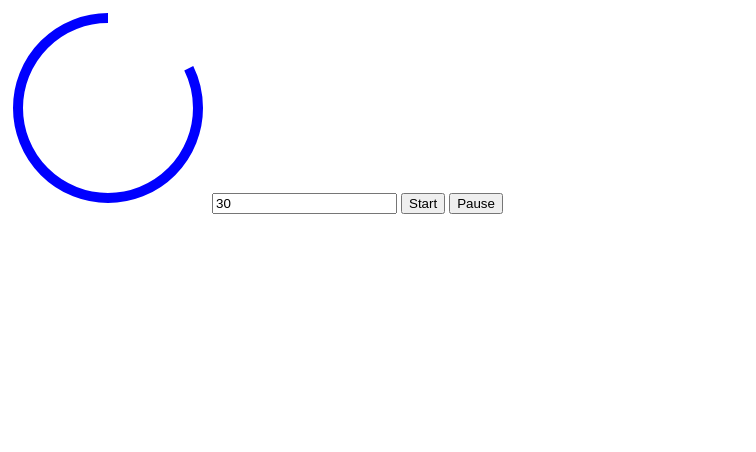
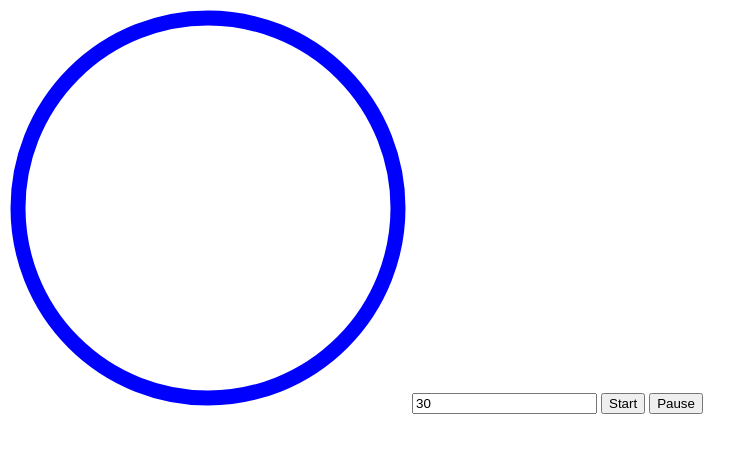
Before and after one commit to denineguy/timer, a plain HTML site: page index.html in a window 1280 px wide. Shown: the whole page, without its empty margins (0-756 px from the left). Drawn offline with Linux system fonts and the light colour scheme.

Commit message:
First pass at the animation

```diff
--- a/index.html
+++ b/index.html
@@ -2,17 +2,15 @@
 <html>
   <head></head>
   <body>
-    <svg height="200" width="200">
+    <svg height="400" width="400">
       <circle
-        r="90"
-        cx="100"
-        cy="100"
+        r="190"
+        cx="200"
+        cy="200"
         fill="transparent"
         stroke="blue"
-        stroke-width="10"
-        stroke-dasharray="560"
-        stroke-dashoffset="-100"
-        transform="rotate(-90, 100,100)">
+        stroke-width="15"
+        transform="rotate(-90, 200,200)">
       </circle>
     </svg>
     <input id="duration" value="30"/>
--- a/index.js
+++ b/index.js
@@ -1,6 +1,12 @@
 const durationInput = document.querySelector('#duration');
 const startButton = document.querySelector('#start');
 const pauseButton = document.querySelector('#pause');
+const circle = document.querySelector("circle");
+
+const perimeter = circle.getAttribute('r') * 2 * Math.PI;
+circle.setAttribute('stroke-dasharray', perimeter);
+
+let currentOffset = 0;
 
 const timer = new Timer(durationInput, startButton, pauseButton, {
     onStart() {
@@ -8,6 +14,8 @@ const timer = new Timer(durationInput, startButton, pauseButton, {
     },
     onTick() {
         console.log("Timer just ticked down")
+        circle.setAttribute('stroke-dashoffset', currentOffset)
+        currentOffset = currentOffset - 50;
     },
     onComplete() {
         console.log("Timer is completed")
```
